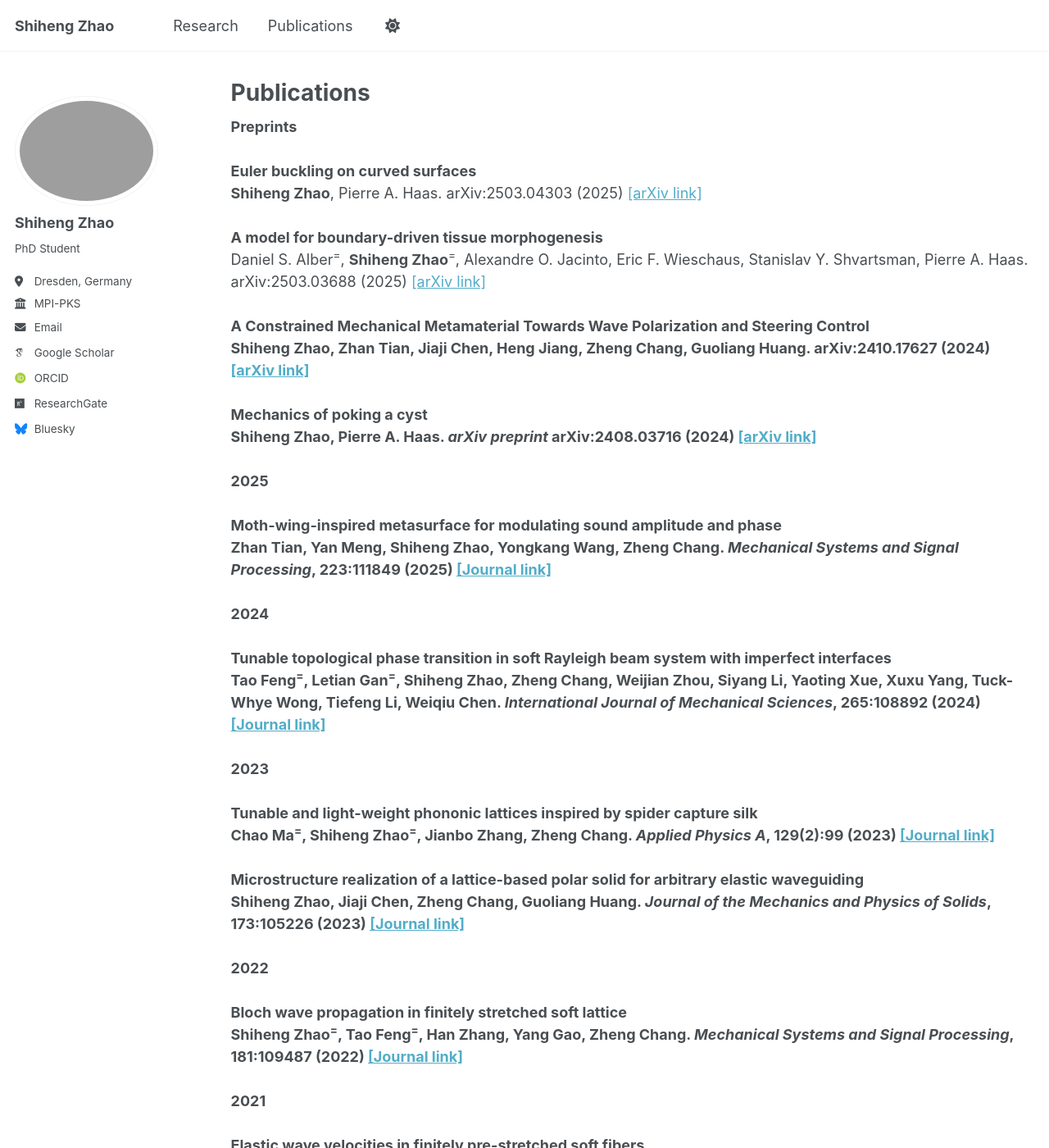
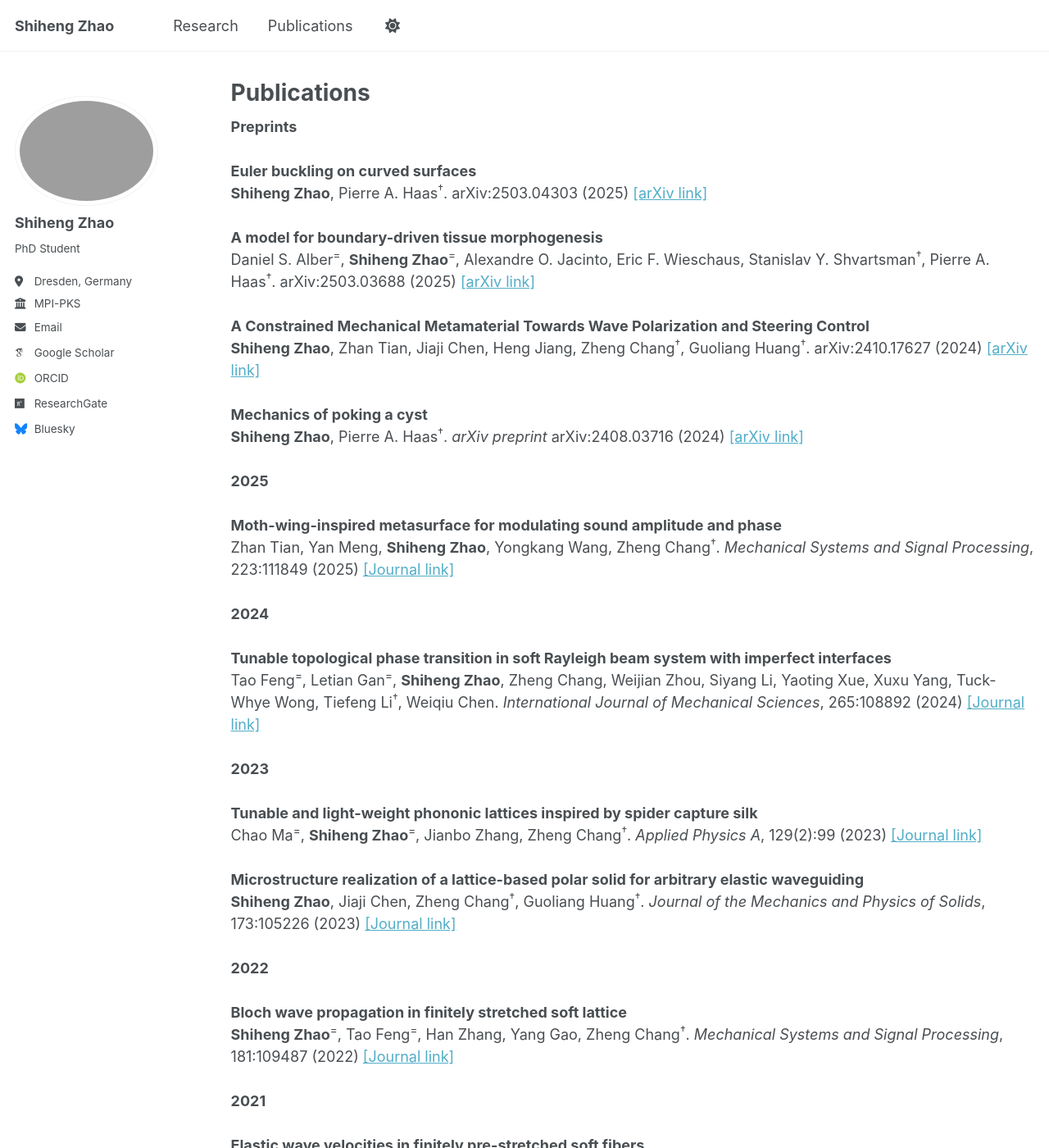
Before and after one commit to Iamzsh/Iamzsh.github.io, a Jekyll site: the page built from _pages/publications.html, in a window 1280 px wide and 1400 px high. Shown: the whole window at 82% size. Built offline with Jekyll 4.4.1, drawn with Linux system fonts in a browser that asks for light colours; some web fonts are replaced; some of the changed text lies outside the part shown.

```diff
--- a/_pages/publications.html
+++ b/_pages/publications.html
@@ -9,58 +9,49 @@ author_profile: true
 <strong>Preprints</strong><br><br>
 
 <strong>Euler buckling on curved surfaces</strong><br>
-<strong>Shiheng Zhao</strong>, Pierre A. Haas. arXiv:2503.04303 (2025) <a href="https://arxiv.org/abs/2503.04303" target="_blank">[arXiv link]</a><br><br>
+<strong>Shiheng Zhao</strong>, Pierre A. Haas<sup>†</sup>. arXiv:2503.04303 (2025) <a href="https://arxiv.org/abs/2503.04303" target="_blank">[arXiv link]</a><br><br>
 
 <strong>A model for boundary-driven tissue morphogenesis</strong><br>
-Daniel S. Alber<sup>=</sup>, <strong>Shiheng Zhao</strong><sup>=</sup>, Alexandre O. Jacinto, Eric F. Wieschaus, Stanislav Y. Shvartsman, Pierre A. Haas.
+Daniel S. Alber<sup>=</sup>, <strong>Shiheng Zhao</strong><sup>=</sup>, Alexandre O. Jacinto, Eric F. Wieschaus, Stanislav Y. Shvartsman<sup>†</sup>, Pierre A. Haas<sup>†</sup>.
 arXiv:2503.03688 (2025) <a href="https://arxiv.org/abs/2503.03688" target="_blank">[arXiv link]</a><br><br>
 
 <strong>A Constrained Mechanical Metamaterial Towards Wave Polarization and Steering Control</strong><br>
-<strong>Shiheng Zhao<strong>, Zhan Tian, Jiaji Chen, Heng Jiang, Zheng Chang, Guoliang Huang.
-arXiv:2410.17627 (2024) <a href="https://arxiv.org/abs/2410.17627" target="_blank">[arXiv link]</a><br><br>
+<strong>Shiheng Zhao</strong>, Zhan Tian, Jiaji Chen, Heng Jiang, Zheng Chang<sup>†</sup>, Guoliang Huang<sup>†</sup>. arXiv:2410.17627 (2024) <a href="https://arxiv.org/abs/2410.17627" target="_blank">[arXiv link]</a><br><br>
 
 <strong>Mechanics of poking a cyst</strong><br>
-<strong>Shiheng Zhao</strong>, Pierre A. Haas.
-<em>arXiv preprint</em> arXiv:2408.03716 (2024) <a href="https://arxiv.org/abs/2408.03716" target="_blank">[arXiv link]</a><br><br>
-
+<strong>Shiheng Zhao</strong>, Pierre A. Haas<sup>†</sup>. <em>arXiv preprint</em> arXiv:2408.03716 (2024) <a href="https://arxiv.org/abs/2408.03716" target="_blank">[arXiv link]</a><br><br>
 <!-- === 2025 === -->
 <strong>2025</strong><br><br>
 
 <strong>Moth-wing-inspired metasurface for modulating sound amplitude and phase</strong><br>
-Zhan Tian, Yan Meng, <strong>Shiheng Zhao</strong>, Yongkang Wang, Zheng Chang.
-<em>Mechanical Systems and Signal Processing</em>, 223:111849 (2025) <a href="https://doi.org/10.1016/j.ymssp.2024.111849" target="_blank">[Journal link]</a><br><br>
+Zhan Tian, Yan Meng, <strong>Shiheng Zhao</strong>, Yongkang Wang, Zheng Chang<sup>†</sup>. <em>Mechanical Systems and Signal Processing</em>, 223:111849 (2025) <a href="https://doi.org/10.1016/j.ymssp.2024.111849" target="_blank">[Journal link]</a><br><br>
 
 <!-- === 2024 === -->
 <strong>2024</strong><br><br>
 
 <strong>Tunable topological phase transition in soft Rayleigh beam system with imperfect interfaces</strong><br>
-Tao Feng<sup>=</sup>, Letian Gan<sup>=</sup>, <strong>Shiheng Zhao</strong>, Zheng Chang, Weijian Zhou, Siyang Li, Yaoting Xue, Xuxu Yang, Tuck-Whye Wong, Tiefeng Li, Weiqiu Chen. <em>International Journal of Mechanical Sciences</em>, 265:108892 (2024) <a href="https://doi.org/10.1016/j.ijmecsci.2023.108892" target="_blank">[Journal link]</a><br><br>
+Tao Feng<sup>=</sup>, Letian Gan<sup>=</sup>, <strong>Shiheng Zhao</strong>, Zheng Chang, Weijian Zhou, Siyang Li, Yaoting Xue, Xuxu Yang, Tuck-Whye Wong, Tiefeng Li<sup>†</sup>, Weiqiu Chen. <em>International Journal of Mechanical Sciences</em>, 265:108892 (2024) <a href="https://doi.org/10.1016/j.ijmecsci.2023.108892" target="_blank">[Journal link]</a><br><br>
 
 <!-- === 2023 === -->
 <strong>2023</strong><br><br>
 
 <strong>Tunable and light-weight phononic lattices inspired by spider capture silk</strong><br>
-Chao Ma<sup>=</sup>, <strong>Shiheng Zhao</strong><sup>=</sup>, Jianbo Zhang, Zheng Chang.
-  <em>Applied Physics A</em>, 129(2):99 (2023) <a href="https://link.springer.com/article/10.1007/s00339-023-06386-7" target="_blank">[Journal link]</a><br><br>
+Chao Ma<sup>=</sup>, <strong>Shiheng Zhao</strong><sup>=</sup>, Jianbo Zhang, Zheng Chang<sup>†</sup>. <em>Applied Physics A</em>, 129(2):99 (2023) <a href="https://link.springer.com/article/10.1007/s00339-023-06386-7" target="_blank">[Journal link]</a><br><br>
 
 <strong>Microstructure realization of a lattice-based polar solid for arbitrary elastic waveguiding</strong><br>
-<strong>Shiheng Zhao</strong>, Jiaji Chen, Zheng Chang, Guoliang Huang.
-<em>Journal of the Mechanics and Physics of Solids</em>, 173:105226 (2023) <a href="https://doi.org/10.1016/j.jmps.2023.105226" target="_blank">[Journal link]</a><br><br>
+<strong>Shiheng Zhao</strong>, Jiaji Chen, Zheng Chang<sup>†</sup>, Guoliang Huang<sup>†</sup>. <em>Journal of the Mechanics and Physics of Solids</em>, 173:105226 (2023) <a href="https://doi.org/10.1016/j.jmps.2023.105226" target="_blank">[Journal link]</a><br><br>
 
 <!-- === 2022 === -->
 <strong>2022</strong><br><br>
 
 <strong>Bloch wave propagation in finitely stretched soft lattice</strong><br>
-<strong>Shiheng Zhao</strong><sup>=</sup>, Tao Feng<sup>=</sup>, Han Zhang, Yang Gao, Zheng Chang.
-<em>Mechanical Systems and Signal Processing</em>, 181:109487 (2022) <a href="https://doi.org/10.1016/j.ymssp.2022.109487" target="_blank">[Journal link]</a><br><br>
+<strong>Shiheng Zhao</strong><sup>=</sup>, Tao Feng<sup>=</sup>, Han Zhang, Yang Gao, Zheng Chang<sup>†</sup>. <em>Mechanical Systems and Signal Processing</em>, 181:109487 (2022) <a href="https://doi.org/10.1016/j.ymssp.2022.109487" target="_blank">[Journal link]</a><br><br>
 
 <!-- === 2021 === -->
 <strong>2021</strong><br><br>
 
 <strong>Elastic wave velocities in finitely pre-stretched soft fibers</strong><br>
-<strong>Shiheng Zhao</strong>, Zheng Chang.
-<em>International Journal of Solids and Structures</em>, 233:111208 (2021) <a href="https://doi.org/10.1016/j.ijsolstr.2021.111208" target="_blank">[Journal link]</a><br><br>
+<strong>Shiheng Zhao</strong>, Zheng Chang<sup>†</sup>. <em>International Journal of Solids and Structures</em>, 233:111208 (2021) <a href="https://doi.org/10.1016/j.ijsolstr.2021.111208" target="_blank">[Journal link]</a><br><br>
 
 <strong>Shear-wave manipulation by embedded soft devices</strong><br>
-Linli Chen, Chao Ma, <strong>Shiheng Zhao</strong>, Pingping Zheng, Qian Zhao, Zheng Chang.
-<em>International Journal of Solids and Structures</em>, 210:136–144 (2021) <a href="https://www.sciencedirect.com/science/article/pii/S0020768320304546" target="_blank">[Journal link]</a><br><br>
+Linli Chen, Chao Ma, <strong>Shiheng Zhao</strong>, Pingping Zheng, Qian Zhao, Zheng Chang<sup>†</sup>. <em>International Journal of Solids and Structures</em>, 210:136–144 (2021) <a href="https://www.sciencedirect.com/science/article/pii/S0020768320304546" target="_blank">[Journal link]</a><br><br>
```
